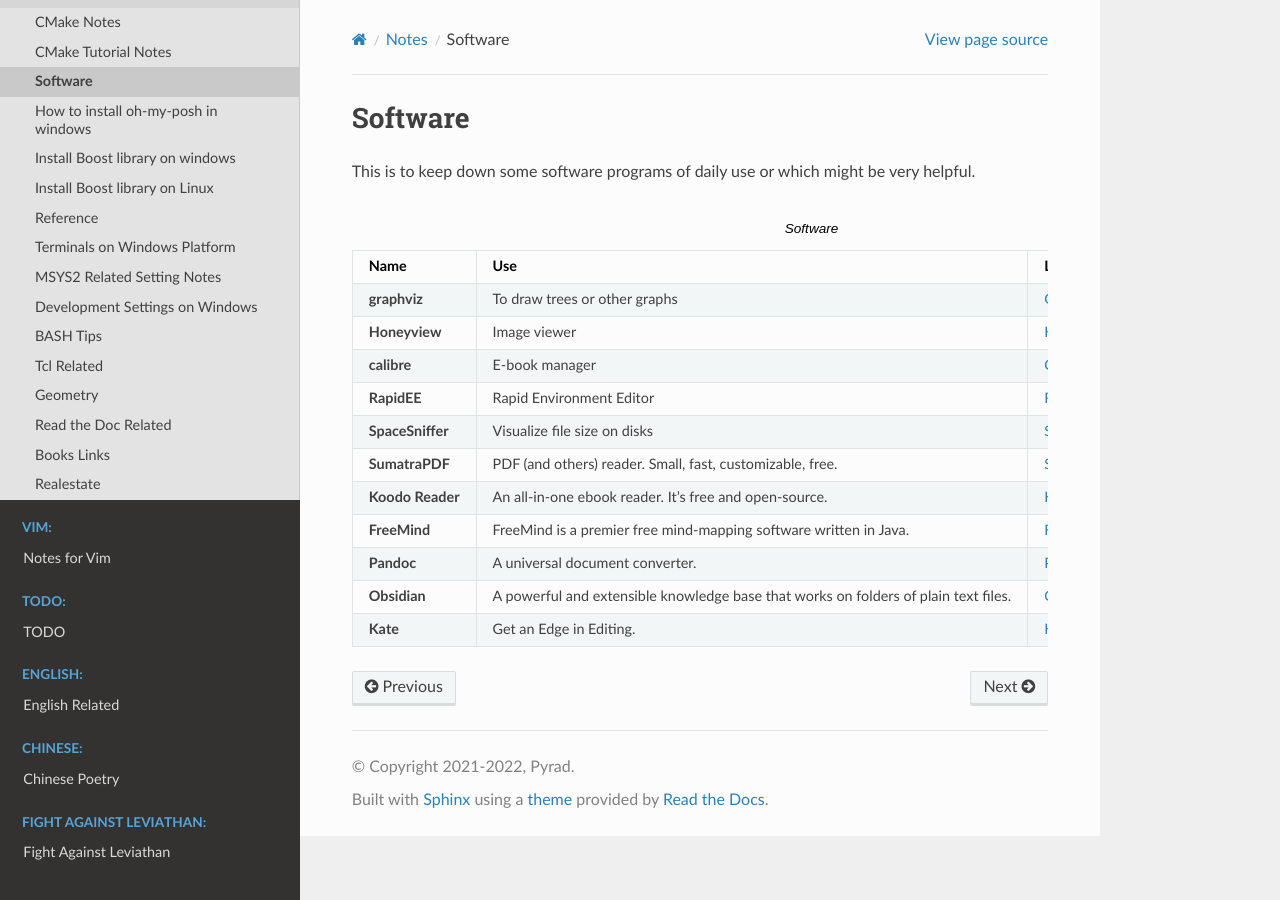
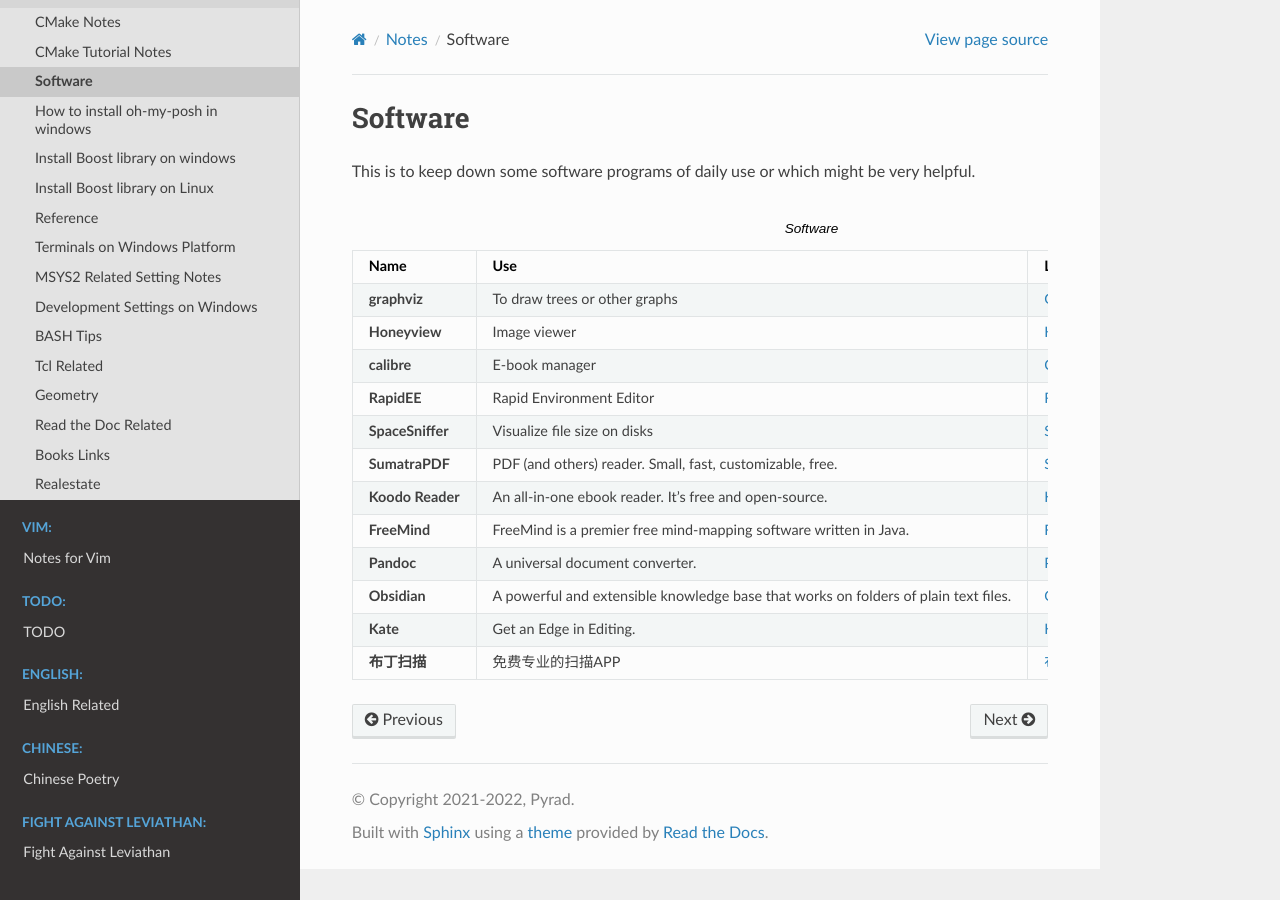
Before and after one commit to Pyrad/pyradnotes, a Sphinx documentation site: the page built from source/Notes/software.rst, in a window 1280 px wide. Built offline with Sphinx 7.4.7 and the Read the Docs theme 2.0.0, drawn with Linux system fonts in a browser that asks for light colours.

Commit message:
Software 布丁扫描

```diff
--- a/source/Notes/software.rst
+++ b/source/Notes/software.rst
@@ -44,3 +44,6 @@
     * - **Kate**
       - Get an Edge in Editing.
       - `Kate <https://kate-editor.org/>`_ (`Nightly <https://binary-factory.kde.org/view/Windows%2064-bit/job/Kate_Nightly_win64/>`_, `Source <https://invent.kde.org/utilities/kate>`_)
+    * - **布丁扫描**
+      - 免费专业的扫描APP
+      - `布丁扫描 <http://www.budingscan.com/#/>`_
```
